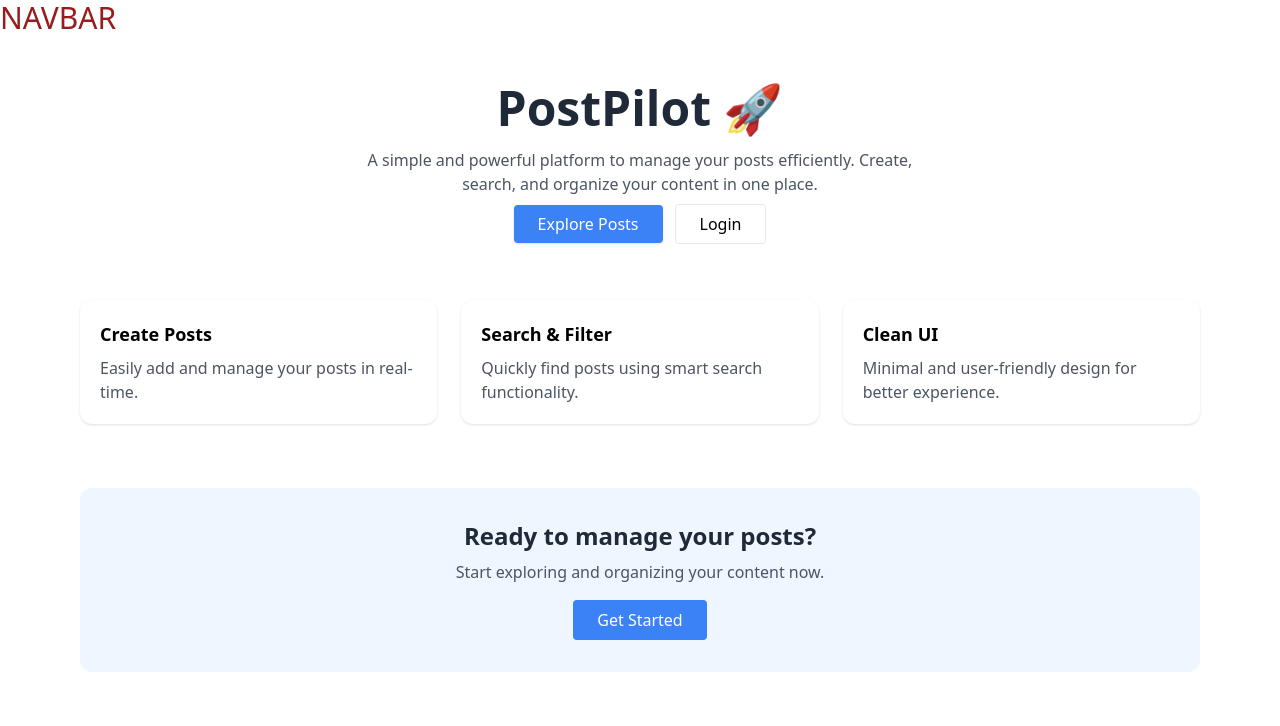
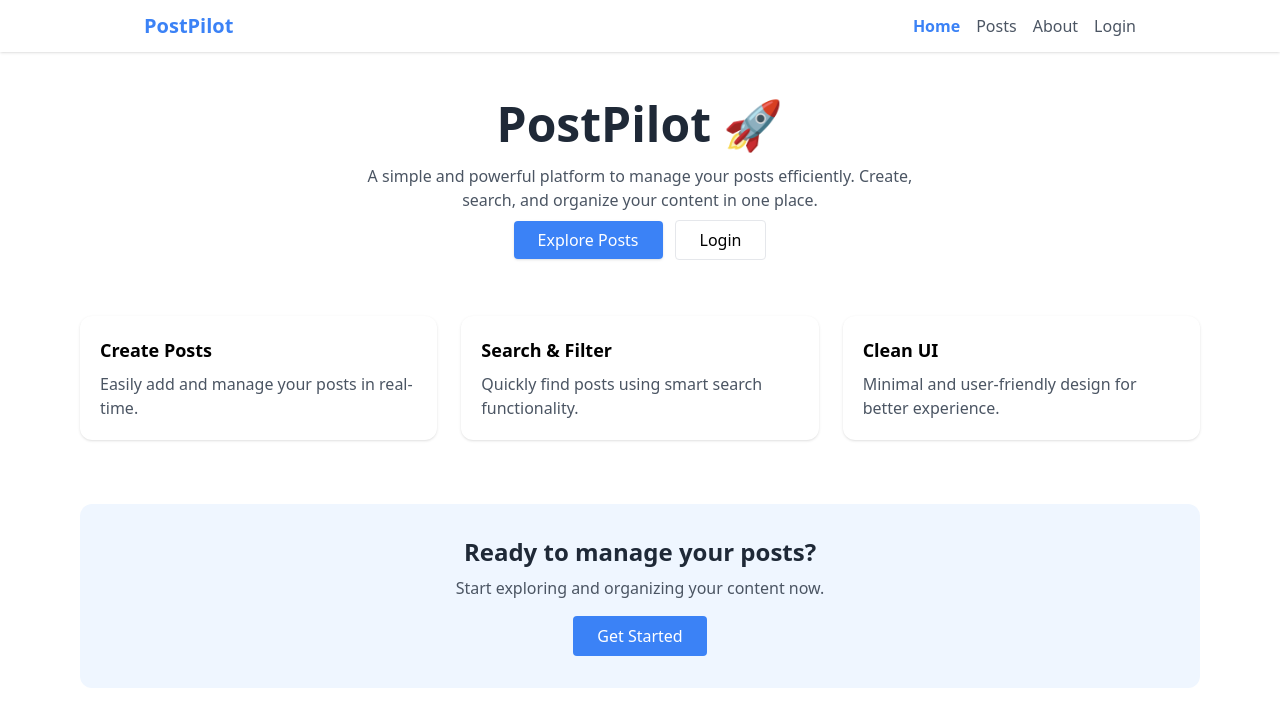
Before and after one commit to emonShimoul/Post-Pilot-ReactJS, a React (Vite) app: page / in a window 1280 px wide. Shown: the top 726 px of the page. Built offline with nearby package versions, Linux system fonts and the light colour scheme.

Commit message:
added navbar and improve UI design

```diff
--- a/src/App.jsx
+++ b/src/App.jsx
@@ -12,9 +12,8 @@ function App() {
         <Route index element={<Home />} />
         <Route path="posts" element={<Posts />} />
         <Route path="about" element={<About />} />
+        <Route path="/login" element={<Login />} />
       </Route>
-
-      <Route path="/login" element={<Login />} />
     </Routes>
   );
 }
--- a/src/components/Navbar.jsx
+++ b/src/components/Navbar.jsx
@@ -1,11 +1,56 @@
-import React from 'react';
+import { Link, NavLink } from "react-router-dom";
 
 const Navbar = () => {
-    return (
-        <div className='text-3xl text-red-800'>
-            NAVBAR
+  return (
+    <nav className="bg-white shadow">
+      <div className="max-w-5xl mx-auto px-4 py-3 flex justify-between items-center">
+
+        {/* Logo */}
+        <Link to="/" className="text-xl font-bold text-blue-500">
+          PostPilot
+        </Link>
+
+        {/* Links */}
+        <div className="space-x-4">
+          <NavLink
+            to="/"
+            className={({ isActive }) =>
+              isActive ? "text-blue-500 font-semibold" : "text-gray-600"
+            }
+          >
+            Home
+          </NavLink>
+
+          <NavLink
+            to="/posts"
+            className={({ isActive }) =>
+              isActive ? "text-blue-500 font-semibold" : "text-gray-600"
+            }
+          >
+            Posts
+          </NavLink>
+
+          <NavLink
+            to="/about"
+            className={({ isActive }) =>
+              isActive ? "text-blue-500 font-semibold" : "text-gray-600"
+            }
+          >
+            About
+          </NavLink>
+
+          <NavLink
+            to="/login"
+            className={({ isActive }) =>
+              isActive ? "text-blue-500 font-semibold" : "text-gray-600"
+            }
+          >
+            Login
+          </NavLink>
         </div>
-    );
+      </div>
+    </nav>
+  );
 };
 
 export default Navbar;
--- a/src/pages/Posts.jsx
+++ b/src/pages/Posts.jsx
@@ -28,7 +28,7 @@ const Posts = () => {
     if (loading) return <p>Loading...</p>;
 
     return (
-        <div>
+        <div className='my-8 w-2/3 mx-auto'>
             <div className="relative mb-4">
                 <Search className="absolute left-3 top-3 text-gray-400" size={18} />
 
@@ -41,7 +41,7 @@ const Posts = () => {
                 />
             </div>
             <select
-                className="border p-2 mb-4"
+                className="border p-2 mb-4 w-1/2"
                 onChange={(e) => setFilterUser(e.target.value)}
                 >
                 <option value="">All</option>
```
